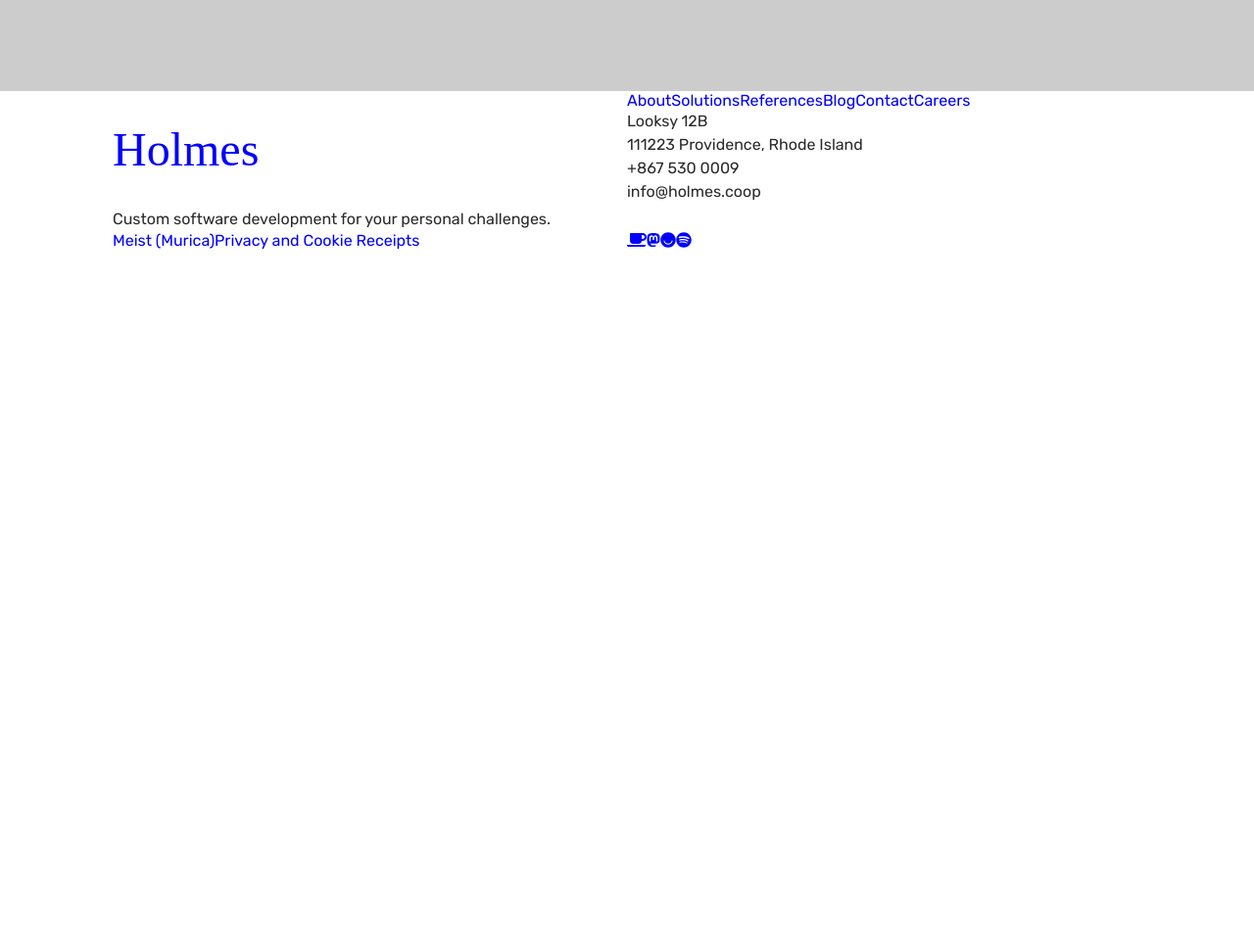
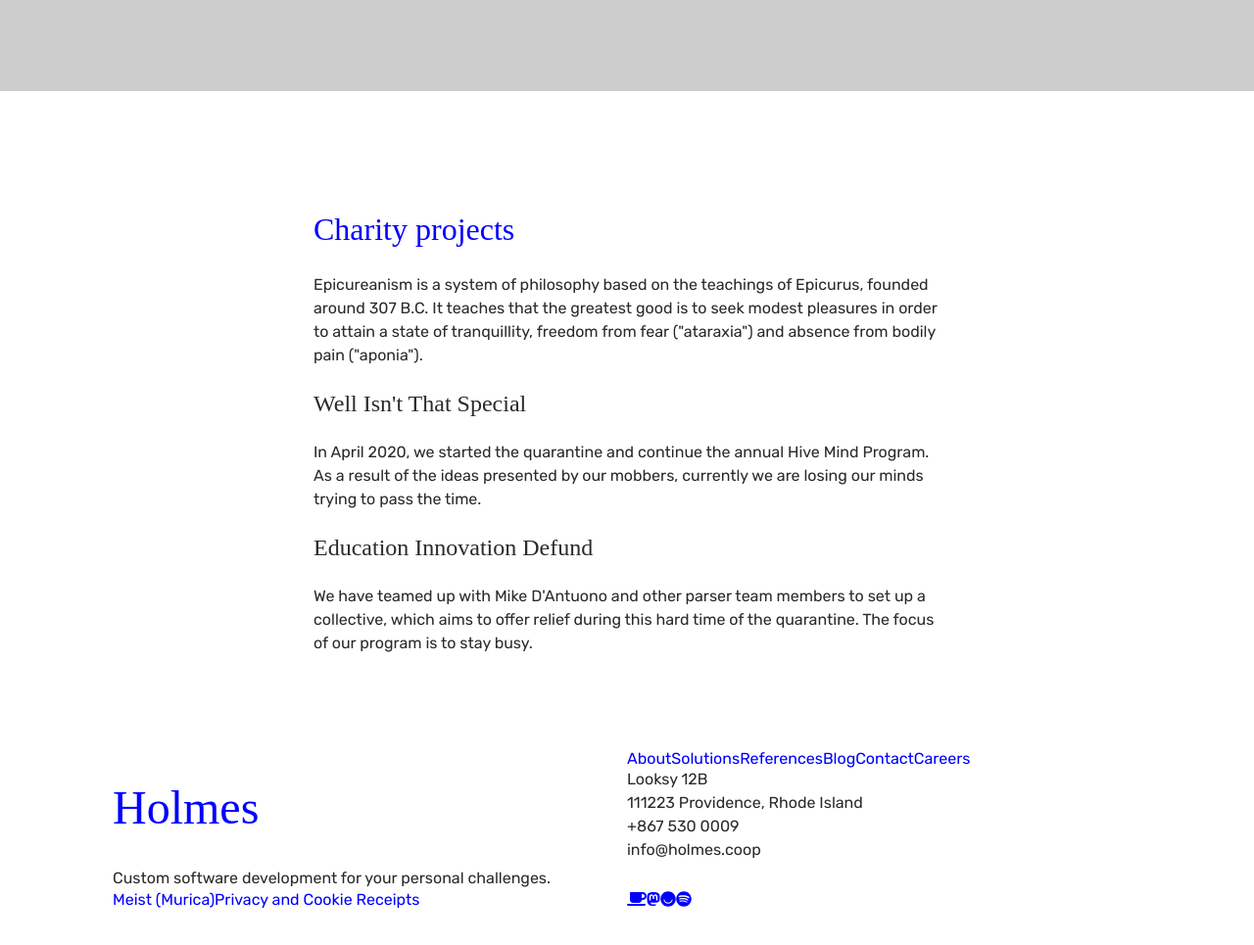
Before and after one commit to dillonfagan/learning-gatsby, a Gatsby site: page / in a window 1280 px wide. Shown: the part 1414-2379 px from the top of the page at 98% size. Before the commit the page ends 1722 px from the top, so only its background shows below. Built offline with nearby package versions, Linux system fonts and the light colour scheme; Gatsby itself is replaced by a stand-in of ours; a web font is replaced by a local one.

Commit message:
Added the big spiel section

```diff
--- /dev/null
+++ b/src/components/big-spiel-section.js
@@ -0,0 +1,31 @@
+import React from "react"
+import styles from "./big-spiel-section.module.css"
+
+export default () => (
+	<section className={styles.plain}>
+		<h2>Charity projects</h2>
+		<p>
+			Epicureanism is a system of philosophy based on the teachings of Epicurus, founded around 307 B.C.
+			It teaches that the greatest good is to seek modest pleasures in order to attain a state of
+			tranquillity, freedom from fear ("ataraxia") and absence from bodily pain ("aponia").
+		</p>
+
+		<div className={styles.textBoxRow}>
+			<div>
+				<h3>Well Isn't That Special</h3>
+				<p>
+					In April 2020, we started the quarantine and continue the annual Hive Mind Program.
+					As a result of the ideas presented by our mobbers, currently we are losing our minds trying to pass the time.
+				</p>
+			</div>
+			<div>
+				<h3>Education Innovation Defund</h3>
+				<p>
+					We have teamed up with Mike D'Antuono and other parser team members to set up a collective,
+					which aims to offer relief during this hard time of the quarantine. The focus of our program
+					is to stay busy.
+				</p>
+			</div>
+		</div>
+	</section>
+)
--- /dev/null
+++ b/src/components/big-spiel-section.module.css
@@ -0,0 +1,22 @@
+
+section.plain {
+    background-color: white;
+}
+
+.text-box-row {
+    display: flex;
+    margin: 0 auto;
+    margin-top: 2rem;
+    justify-content: space-between;
+}
+
+.text-box-row div {
+    background-color: #fbf9f5;
+    display: block;
+    max-width: 420px;
+    padding: 1.8rem;
+}
+
+.text-box-row h3 {
+    margin-top: 0;
+}
--- a/src/pages/index.js
+++ b/src/pages/index.js
@@ -3,6 +3,7 @@ import Header from "../components/header"
 import Footer from "../components/footer"
 import HeroSection from "../components/hero-section"
 import IconsSection from "../components/icons-section"
+import BigSpielSection from "../components/big-spiel-section"
 
 export default () => (
 	<>
@@ -10,6 +11,7 @@ export default () => (
 		<div className="content">
 			<HeroSection />
 			<IconsSection />
+			<BigSpielSection />
 		</div>
 		<Footer />
 	</>
--- a/src/styles/global.css
+++ b/src/styles/global.css
@@ -29,6 +29,7 @@ h2 {
 }
 
 h3 {
+    color: #2a2a2a;
     font-size: 1.5rem;
 }
 
```
